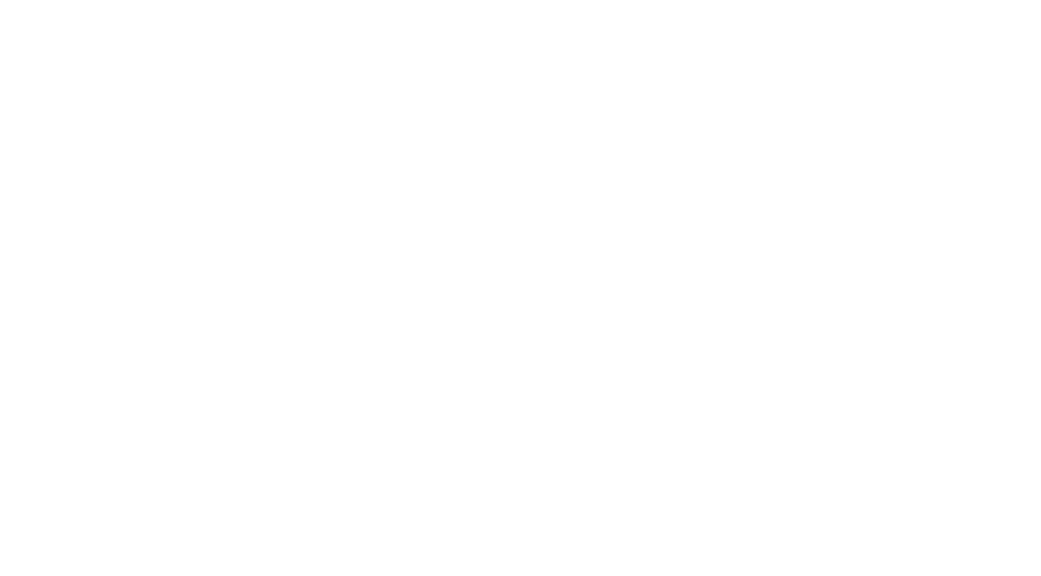
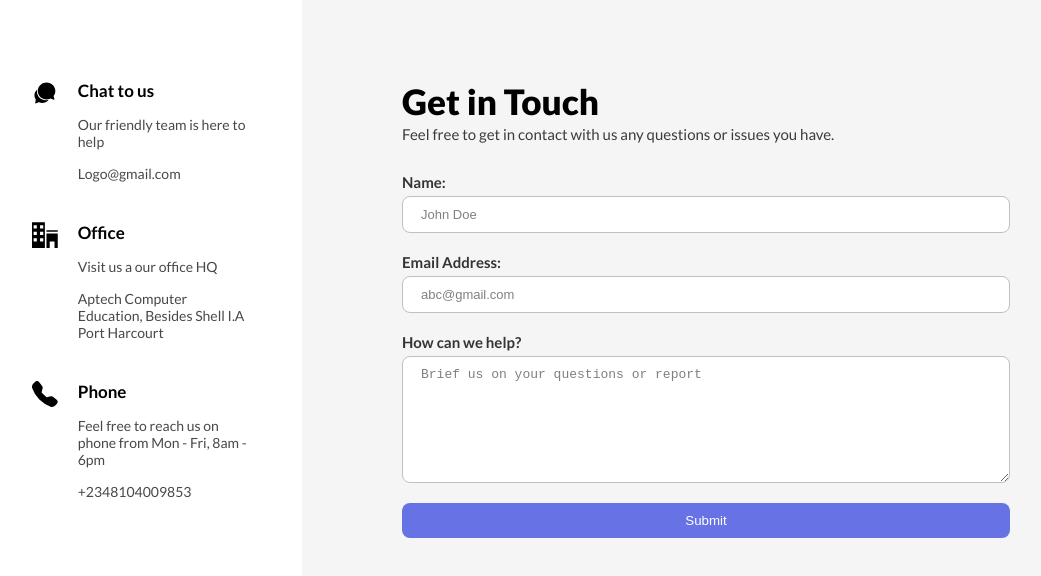
Before and after one commit to SolEarn-1-0/SolEarn-Frontend, a React (Create React App) app: page /contactus in a window 1280 px wide. Shown: the top 576 px of the page, without its empty margins (18-1059 px from the left). Built offline with nearby package versions, Linux system fonts and the light colour scheme.

Commit message:
contact us done without color

```diff
--- a/package.json
+++ b/package.json
@@ -8,6 +8,9 @@
     "@testing-library/user-event": "^13.5.0",
     "react": "^18.2.0",
     "react-dom": "^18.2.0",
+    "react-icons": "^4.7.1",
+    "react-router": "^6.8.1",
+    "react-router-dom": "^6.8.1",
     "react-scripts": "5.0.1",
     "web-vitals": "^2.1.4"
   },
--- a/src/App.js
+++ b/src/App.js
@@ -1,12 +1,18 @@
-
-import './App.css';
+import { BrowserRouter as Router, Routes, Route } from "react-router-dom";
+import Aboutus from "./pages/AboutUs";
+import Contactus from "./pages/ContactUs";
 
 function App() {
-  return (
-    <div className="App">
+  return<>
 
-    </div>
-  );
+    <Router>
+      <Routes>
+        <Route path = "/about" element = {<Aboutus/>}/>
+        <Route path = "/contactus" element = {<Contactus/>} />
+      </Routes>
+    </Router>
+
+  </>
 }
 
 export default App;
--- a/src/index.css
+++ b/src/index.css
@@ -1,13 +1,5 @@
-body {
-  margin: 0;
-  font-family: -apple-system, BlinkMacSystemFont, 'Segoe UI', 'Roboto', 'Oxygen',
-    'Ubuntu', 'Cantarell', 'Fira Sans', 'Droid Sans', 'Helvetica Neue',
-    sans-serif;
-  -webkit-font-smoothing: antialiased;
-  -moz-osx-font-smoothing: grayscale;
+*{
+  margin: 0px;
+  padding: 0px;
+  box-sizing: border-box;
 }
-
-code {
-  font-family: source-code-pro, Menlo, Monaco, Consolas, 'Courier New',
-    monospace;
-}
--- /dev/null
+++ b/src/pages/AboutUs.js
@@ -0,0 +1,11 @@
+import Style from "../styles/Aboutus.module.css";
+
+const Aboutus = () => {
+
+    return <>
+
+    </>
+
+}
+
+export default Aboutus
--- /dev/null
+++ b/src/pages/ContactUs.js
@@ -0,0 +1,65 @@
+import Style from "../styles/Contactus.module.css";
+import {IoIosChatbubbles} from "react-icons/io"
+import {ImOffice} from "react-icons/im"
+import {BsFillTelephoneFill} from "react-icons/bs"
+
+const Contactus = () => {
+
+    return <>
+        <div className={Style.body}>
+            <div className={Style.hero}>
+                <section className={Style.left}>
+                    <div className={Style.wrapper}>
+                        <IoIosChatbubbles/>
+                        <div className={Style.info}>
+                            <h3>Chat to us</h3>
+                            <p>Our friendly team is here to help</p>
+                            <p>Logo@gmail.com</p>
+                        </div>
+                    </div>
+                    <div className={Style.wrapper}>
+                        <ImOffice/>
+                        <div className={Style.info}>
+                            <h3>Office</h3>
+                            <p>Visit us a our office HQ</p>
+                            <p>Aptech Computer Education, Besides Shell I.A Port Harcourt</p>
+                        </div>
+                    </div>
+                    <div className={Style.wrapper}>
+                        <BsFillTelephoneFill/>
+                        <div className={Style.info}>
+                            <h3>Phone</h3>
+                            <p>Feel free to reach us on phone from Mon - Fri, 8am - 6pm</p>
+                            <p>+2348104009853</p>
+                        </div>
+                    </div>
+                </section>
+
+                <section className={Style.right}>
+                    <div className={Style.header}>
+                        <h1>Get in Touch</h1>
+                        <p>Feel free to get in contact with us any questions or issues you have.</p>
+                    </div>
+                    <form action="">
+                        <div className={Style.inputWrapper}>
+                            <label for="name">Name:</label>
+                            <input type="text" placeholder="John Doe" required/>
+                        </div>
+                        <div className={Style.inputWrapper}>
+                            <label for="email">Email Address:</label>
+                            <input type="email" placeholder="abc@gmail.com" required/>
+                        </div>
+                        <div className={Style.inputWrapper}>
+                            <label for="name">How can we help?</label>
+                            <textarea name="help" id="" cols="30" rows="7" placeholder="Brief us on your questions or report" required></textarea>
+                        </div>
+                        <button>Submit</button>
+                    </form>
+                </section>
+            </div>
+        </div>
+    </>
+
+}
+
+export default Contactus
--- /dev/null
+++ b/src/styles/Contactus.module.css
@@ -0,0 +1,215 @@
+@import url('https://fonts.googleapis.com/css2?family=Lato:ital,wght@0,100;0,300;0,400;0,700;0,900;1,100;1,300;1,400;1,700;1,900&display=swap');
+
+*{
+    margin: 0px;
+    padding: 0px;
+    box-sizing: border-box;
+}
+.body{
+    font-family: 'Lato', sans-serif;
+    background-color: whitesmoke;
+}
+.hero{
+    display: flex;
+}
+.left{
+    background-color: white;
+    height: 100vh;
+    margin-bottom: 0px;
+    padding: 80px 60px;
+    padding-right: 40px;
+    width: 25%;
+    display: flex;
+    flex-direction: column;
+    row-gap: 40px;
+}
+.wrapper{
+    display: flex;
+    column-gap: 20px;
+    align-items: flex-start;
+}
+.wrapper svg{
+    font-size: 26px;
+}
+.info{
+    display: flex;
+    flex-direction: column;
+    row-gap: 15px;
+    width: 80%;
+}
+.info h3{
+    font-size: 17px;
+}
+.info p{
+    font-size: 14px;
+    color: rgb(72, 72, 72);
+}
+.right{
+    width: 75%;
+    padding: 80px 150px;
+    display: flex;
+    flex-direction: column;
+    row-gap: 30px;
+}
+.header{
+    display: flex;
+    flex-direction: column;
+    row-gap: 3px;
+}
+.header h1{
+    font-size: 35px;
+    font-weight: 800;
+}
+.header p{
+    font-size: 15px;
+    color: rgb(59, 59, 59);
+}
+footer{
+    margin-top: 0px;
+}
+.right form{
+    display: flex;
+    flex-direction: column;
+    row-gap: 20px;
+    width: 70%;
+}
+.inputWrapper{
+    display: flex;
+    flex-direction: column;
+    row-gap: 5px;
+}
+.inputWrapper label{
+    font-size: 15px;
+    font-weight: 600;
+    color: rgb(52, 52, 52);
+}
+.inputWrapper input{
+    padding: 10px 18px;
+    border: 1px solid rgb(192, 192, 192);
+    outline: none;
+    border-radius: 8px;
+}
+.inputWrapper input:focus{
+    border: 1px solid #6773E5;
+}
+.inputWrapper input::placeholder{
+    color: gray;
+    font-size: 13px;
+}
+.inputWrapper textarea::placeholder{
+    color: gray;
+    font-size: 13px;
+}
+.inputWrapper textarea:focus{
+    border: 1px solid #6773E5;
+}
+.inputWrapper textarea{
+    padding: 10px 18px;
+    border: 1px solid rgb(192, 192, 192);
+    outline: none;
+    border-radius: 8px;
+    resize: vertical;
+}
+.right button{
+    padding: 10px 20px;
+    color: white;
+    background-color: #6773E5;
+    border: none;
+    border-radius: 8px;
+}
+.right button:hover{
+    background-color: rgb(62, 75, 199);
+    cursor: pointer;
+    transition: 500ms;
+}
+
+
+@media(max-width: 1300px){
+    .right form{
+        width: 80%;
+    }
+    nav{
+        padding: 25px 50px;
+    }
+    .left{
+        padding: 80px 50px;
+    }
+    .right{
+        padding: 80px 100px;
+    }
+
+}
+@media(max-width: 1000px){
+    .wrapper img{
+        width: 20px;
+        height: 20px;
+    }
+    .info{
+        width: 100%;
+    }
+    .info h3{
+        font-size: 16px;
+    }
+    .info p{
+        font-size: 13px;
+    }
+    .right{
+        padding: 80px 60px;
+    }
+    .right form{
+        width: 100%;
+
+    }
+    .header h1{
+        font-size: 30px;
+    }
+    .header p{
+        font-size: 13.5px;
+    }
+    .inputWrapper label{
+        font-size: 13.5px;
+    }
+    .inputWrapper input{
+        font-size: 13.5px;
+        padding: 10px 13px;
+    }
+    .inputWrapper textarea{
+        font-size: 13.5px;
+        padding: 10px 13px;
+        height: 100px;
+    }
+    .left{
+        padding: 80px 30px;
+        width: 30%;
+    }
+}
+@media(max-width: 750px){
+    .right{
+        width: 70%;
+        padding: 80px 50px;
+    }
+    .header h1{
+        font-size: 28px;
+    }
+}
+@media(max-width: 600px){
+    .left{
+        display: none;
+    }
+    .right{
+        width: 100%;
+    }
+    .header{
+        align-items: center;
+        text-align: center;
+        /* margin-bottom: 20px; */
+    }
+}
+@media(max-width: 500px){
+    .right{
+        padding: 80px 20px;
+    }
+    .header h1{
+        font-size: 27px;
+    }
+}
```
Also changed, not shown: src/styles/Aboutus.module.css (added), 1 other file (tests, documents, lock files or other folders).
